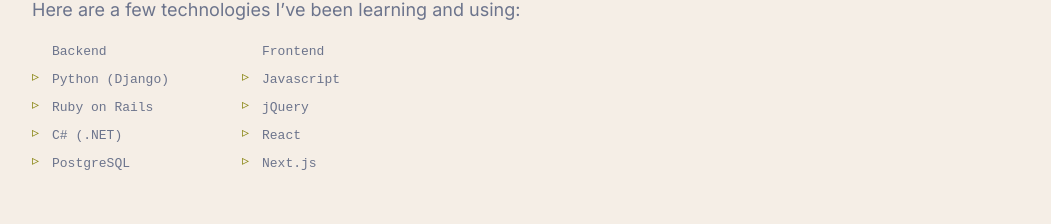
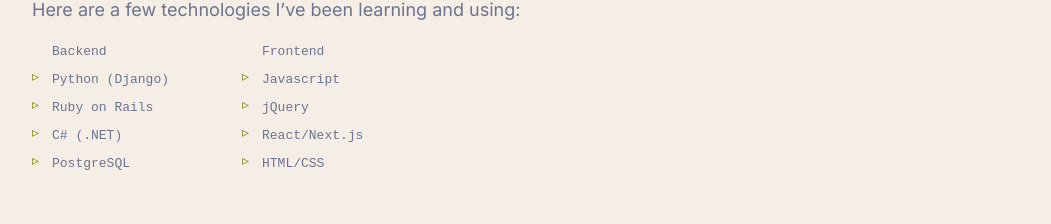
Before and after one commit to evie-song/evie-song-portfolio, a Next.js app: page / in a window 1280 px wide. Shown: the part 1476-1700 px from the top of the page, without its empty margins (118-1169 px from the left). Built offline with nearby package versions, Linux system fonts and the light colour scheme.

Commit message:
updated about

```diff
--- a/components/about.js
+++ b/components/about.js
@@ -42,9 +42,9 @@ const About = () => {
 						<li>Ruby on Rails</li>
             <li>jQuery</li>
             <li>C# (.NET)</li>
-						<li>React</li>
+						<li>React/Next.js</li>
 						<li>PostgreSQL</li>
-						<li>Next.js</li>
+						<li>HTML/CSS</li>
           </ul>
         </div>
         <div>
```
